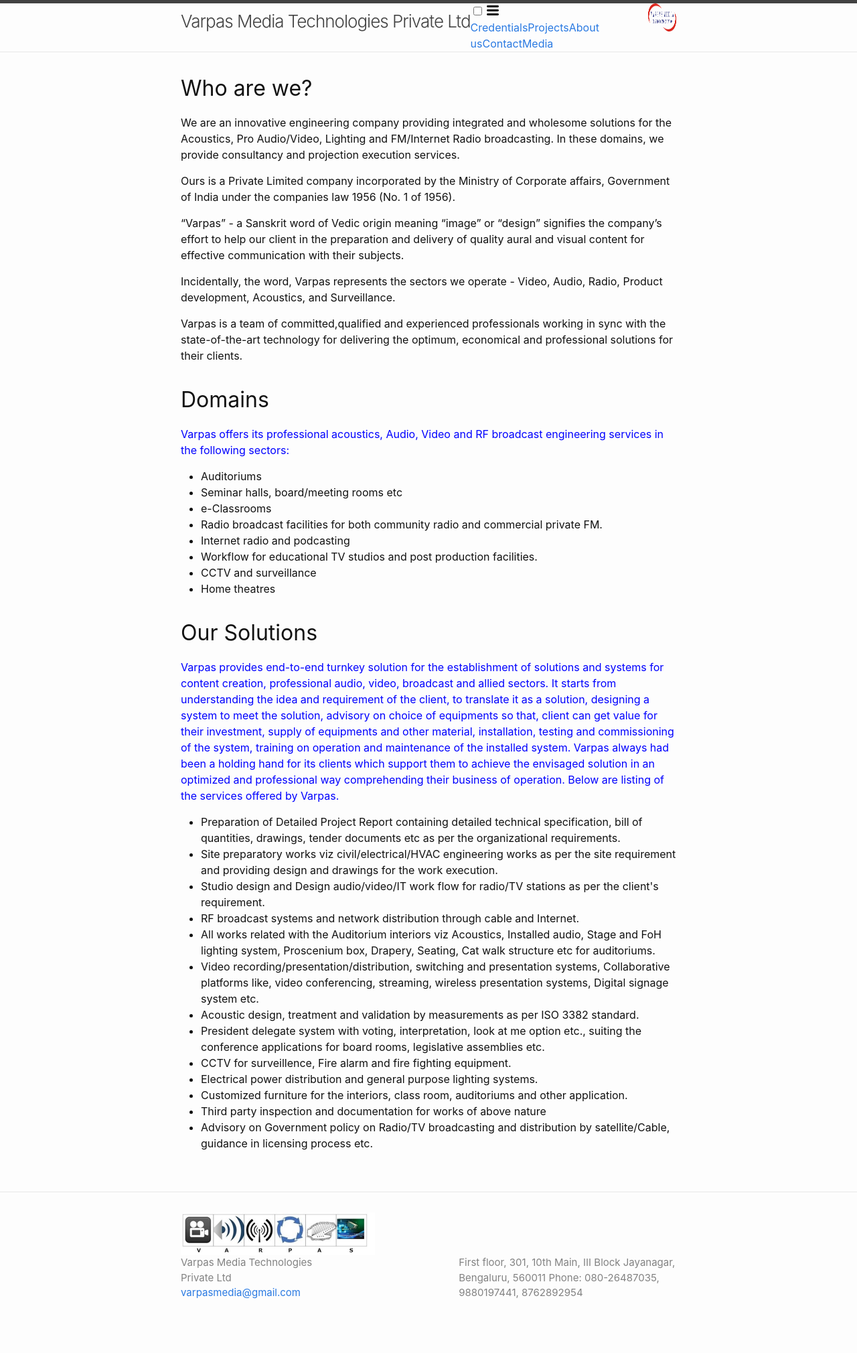
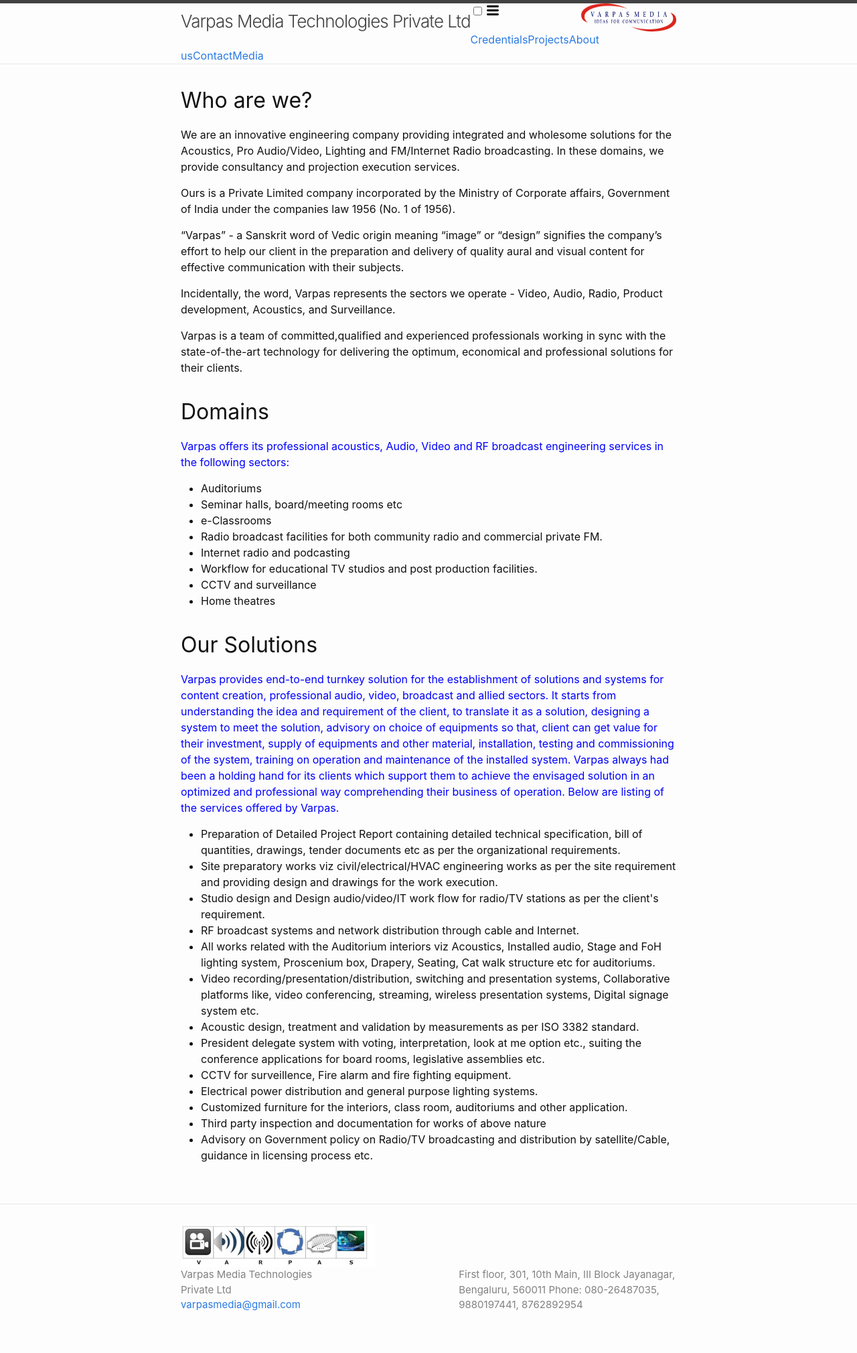
Before and after one commit to VarpasMedia/VarpasMedia.github.io, a Jekyll site: the page built from index.md, in a window 1280 px wide. Shown: the whole page at 67% size. Built offline with Jekyll 4.4.1, drawn with Linux system fonts in a browser that asks for light colours.

Commit message:
Update header.html

```diff
--- a/_includes/header.html
+++ b/_includes/header.html
@@ -5,7 +5,7 @@
     {%- assign page_paths = site.header_pages | default: default_paths -%}
     <a class="site-title" rel="author" href="{{ "/" | relative_url }}">{{ site.title | escape }}</a>
 
- <img src="images/Logo of Varpas.png" width="190" height="40" alt=""  style="float:right;width:42px;height:42px;>
+ <img src="images/Logo of Varpas.png" width="190" height="40" alt=""  style="float:right;width:142px;height:42px;>
 
     {%- if page_paths -%}
       <nav class="site-nav">
```
